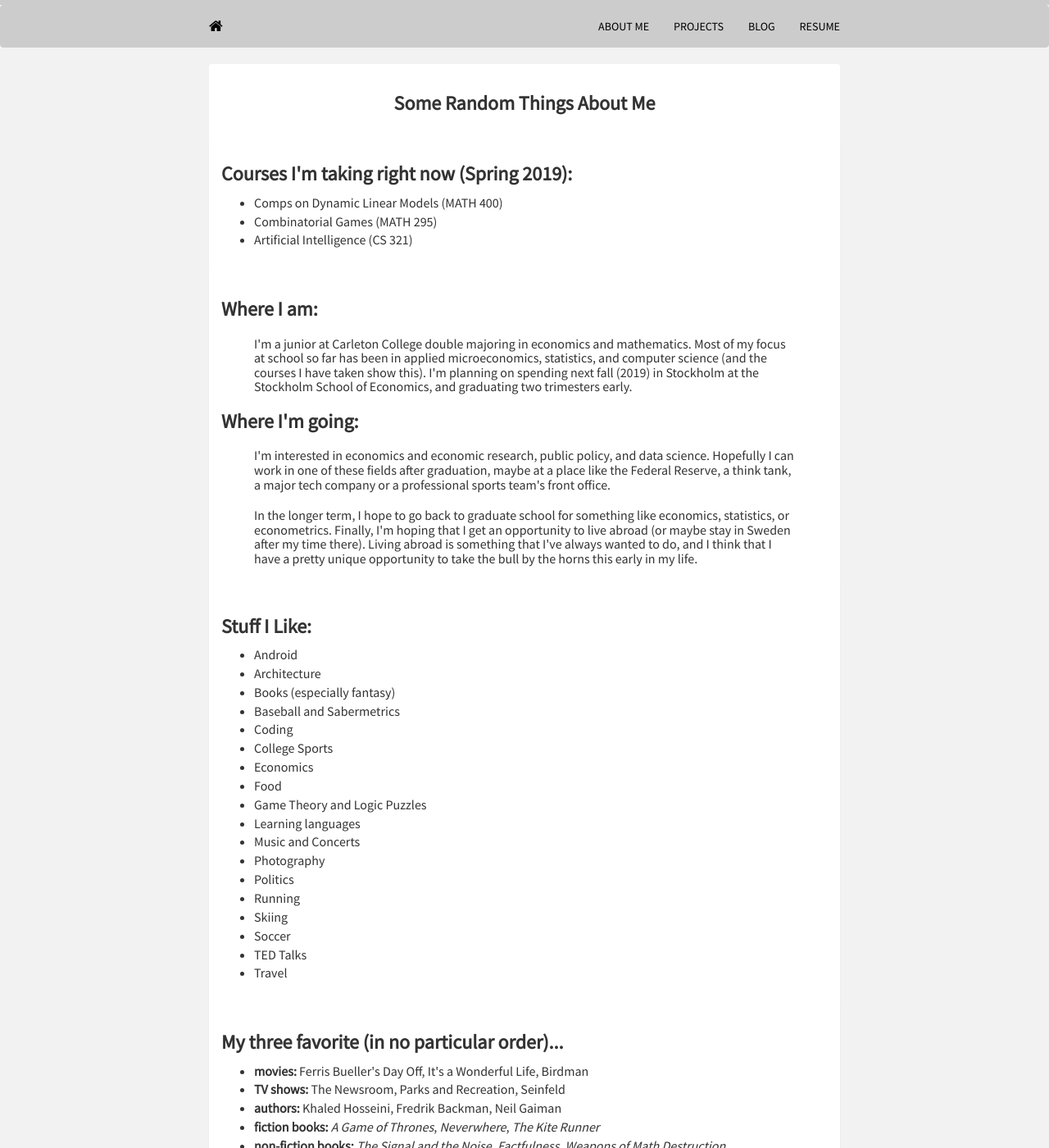
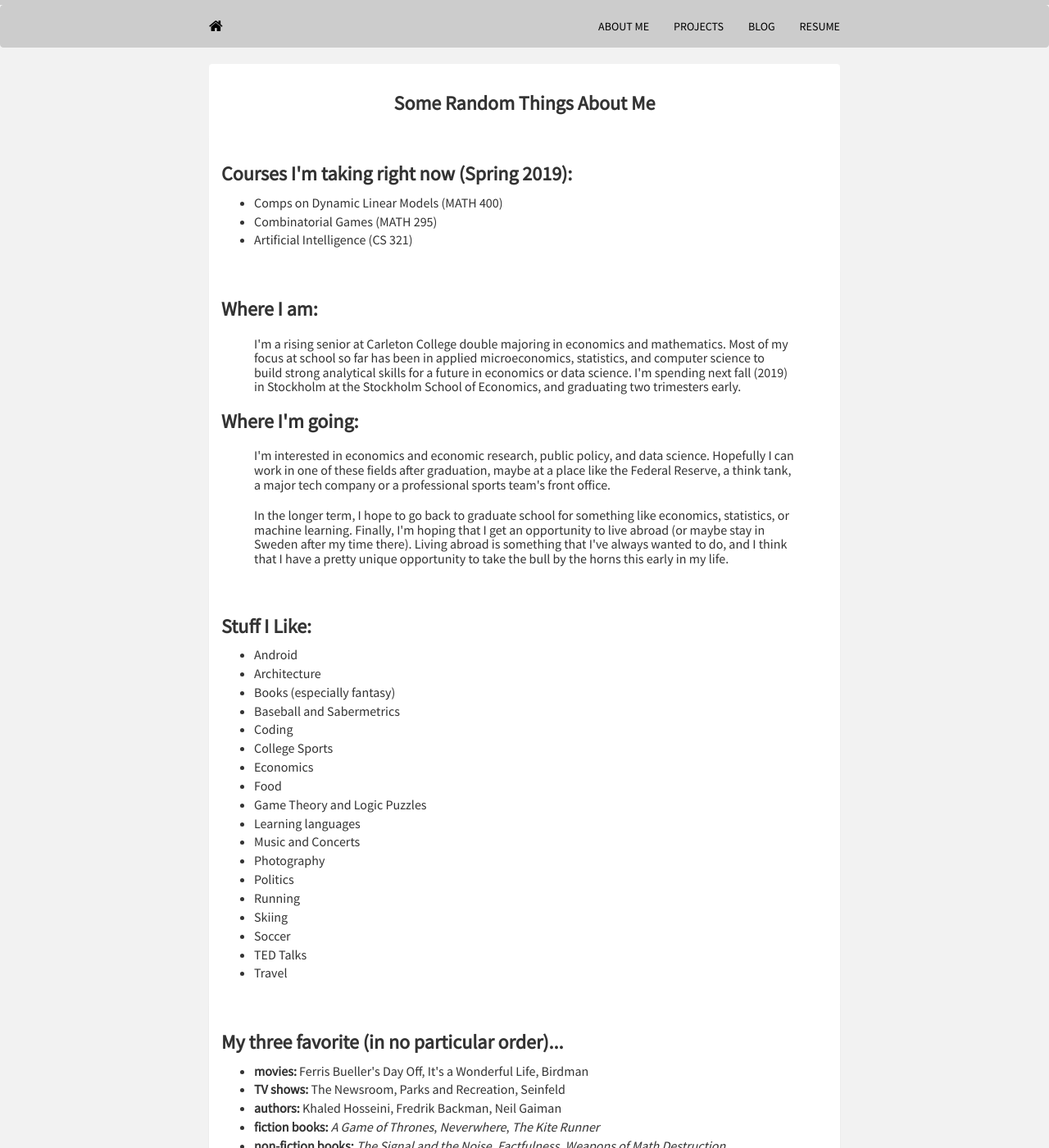
Before and after one commit to mrkaye97/mrkaye97.github.io, a Jekyll site: the page built from about.html, in a window 1280 px wide and 1400 px high. Shown: the whole window at 82% size. Built offline with Jekyll 4.4.1, drawn with Linux system fonts in a browser that asks for light colours; nearby versions of some CDN libraries; some of the changed text lies outside the part shown.

Commit message:
Update about.html

```diff
--- a/about.html
+++ b/about.html
@@ -37,12 +37,12 @@ Title: About Me
 		  <div class="panel panel-default">
     		<div class="panel-body">
 			  <h3><strong>Where I am:</strong></h3>
-			  <h3 style="font-size:16px;margin-left: 2.5em;margin-right: 2.5em">I'm a junior at Carleton College double majoring in economics and mathematics. Most of my focus at school so far has been in applied microeconomics, statistics, and computer science (and the courses I have taken show this). I'm planning on spending next fall (2019) in Stockholm at the Stockholm School of Economics, and graduating two trimesters early.</h3>
+			  <h3 style="font-size:16px;margin-left: 2.5em;margin-right: 2.5em">I'm a rising senior at Carleton College double majoring in economics and mathematics. Most of my focus at school so far has been in applied microeconomics, statistics, and computer science to build strong analytical skills for a future in economics or data science. I'm spending next fall (2019) in Stockholm at the Stockholm School of Economics, and graduating two trimesters early.</h3>
 
 
 			  <h3><strong>Where I'm going:</strong></h3>
 			  <h3 style="font-size:16px;margin-left: 2.5em;margin-right: 2.5em">I'm interested in economics and economic research, public policy, and data science. Hopefully I can work in one of these fields after graduation, maybe at a place like the Federal Reserve, a think tank, a major tech company or a professional sports team's front office.</h3>
-			  <h3 style="font-size:16px;margin-left: 2.5em;margin-right: 2.5em">In the longer term, I hope to go back to graduate school for something like economics, statistics, or econometrics. Finally, I'm hoping that I get an opportunity to live abroad (or maybe stay in Sweden after my time there). Living abroad is something that I've always wanted to do, and I think that I have a pretty unique opportunity to take the bull by the horns this early in my life.</h3>
+			  <h3 style="font-size:16px;margin-left: 2.5em;margin-right: 2.5em">In the longer term, I hope to go back to graduate school for something like economics, statistics, or machine learning. Finally, I'm hoping that I get an opportunity to live abroad (or maybe stay in Sweden after my time there). Living abroad is something that I've always wanted to do, and I think that I have a pretty unique opportunity to take the bull by the horns this early in my life.</h3>
 		  </div>
 
 
@@ -88,8 +88,8 @@ Title: About Me
 				  <li style="font-size:16px"><b>websites:</b> <a href="http://www.humansofnewyork.com/">HONY</a>, <a href="https://fivethirtyeight.com/">538</a>, <a href="https://www.baseballprospectus.com/">Baseball Prospectus</a></li>
 				  <li style="font-size:16px"><b>college courses:</b> price theory, mathematical structures, algorithms</li>
 				  <li style="font-size:16px"><b>economic subfields:</b> labor economics, urban economics, monetary theory</li>
-				  <li style="font-size:16px"><b>data structures:</b> hash table, graph, binary search tree</li>
-				  <li style="font-size:16px"><b>baseball statistics:</b> DRS, wRC+, WAR</li>
+				  <li style="font-size:16px"><b>data structures:</b> skip list, graph, data frame</li>
+				  <li style="font-size:16px"><b>baseball statistics:</b> DRS, wRC+, xFIP</li>
 				</ul>
 		  </div>
 
```
